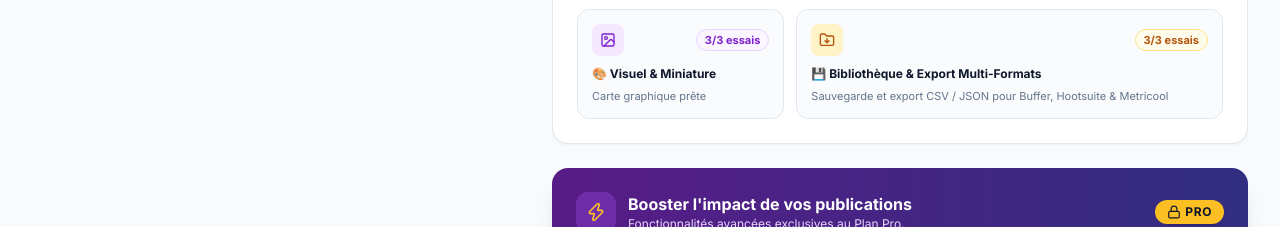
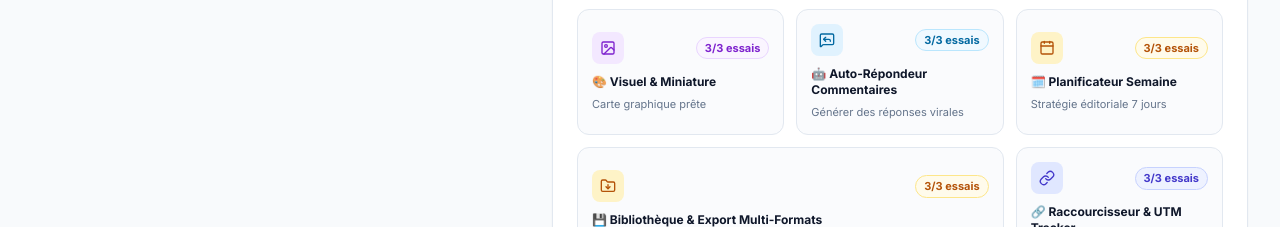
Before and after one commit to moezsk-dev/postcraft-b2b, a plain HTML site: page index.html in a window 1280 px wide. Shown: the part 725-952 px from the top of the page. Drawn offline with nearby package versions, Linux system fonts and the light colour scheme.

Commit message:
index.html

```diff
--- a/index.html
+++ b/index.html
@@ -4,8 +4,11 @@
     <meta charset="UTF-8">
     <meta name="viewport" content="width=device-width, initial-scale=1.0">
     <title id="appTitle">PostCraft Omni — Générateur de Contenu IA Multicanal</title>
+    <!-- Chargement de Tailwind CSS pour un design SaaS moderne et responsive -->
     <script src="https://cdn.tailwindcss.com"></script>
+    <!-- Police Inter pour une typographie épurée -->
     <link href="https://fonts.googleapis.com/css2?family=Inter:wght@400;500;600;700&display=swap" rel="stylesheet">
+    <!-- Icônes Lucide pour l'interface -->
     <script src="https://unpkg.com/lucide@latest"></script>
     <style>
         body {
@@ -171,7 +174,7 @@
                         <option value="Arabe">🇸🇦 Arabe (العربية)</option>
                         <option value="Chinois">🇨🇳 Chinois (中文)</option>
                         <option value="Russe">🇷🇺 Russe (Русский)</option>
-                        <option value="Coréen">🇰🇷 Coréen (한국어)</option>
+                        <option value="Coréen">🇰🇷 한국어 (Coréen)</option>
                         <option value="Allemand">🇩🇪 Allemand (Deutsch)</option>
                         <option value="Italien">🇮🇹 Italien (Italiano)</option>
                         <option value="Portugais">🇵🇹 Portugais (Português)</option>
@@ -223,7 +226,7 @@
                     <h3 id="loadingTitle" class="text-base font-bold text-slate-900">Génération multi-plateforme en cours...</h3>
                 </div>
 
-                <!-- Conteneur des Résultats (avec Réécriveur 1-Clic intégré sous chaque post) -->
+                <!-- Conteneur des Résultats -->
                 <div id="resultsContainer" class="hidden space-y-6">
                     <div class="flex items-center justify-between">
                         <h2 id="resultsTitle" class="text-lg font-bold text-slate-900 flex items-center gap-2">
@@ -250,7 +253,7 @@
                     </div>
 
                     <div class="grid grid-cols-1 sm:grid-cols-2 md:grid-cols-3 gap-3">
-                        <!-- Nouveau Module 1 : Clonage de Voix & Ton Personnel (Brand Voice) -->
+                        <!-- Module 1 : Clonage Brand Voice -->
                         <button onclick="openBrandVoicePanel()" class="p-3.5 rounded-xl border border-slate-200 hover:border-indigo-500 bg-slate-50/70 hover:bg-indigo-50/40 transition text-left space-y-1.5">
                             <div class="flex items-center justify-between">
                                 <span class="w-8 h-8 rounded-lg bg-indigo-100 text-indigo-700 flex items-center justify-center"><i data-lucide="user-check" class="w-4 h-4"></i></span>
@@ -260,7 +263,7 @@
                             <p class="text-[11px] text-slate-500">Reproduire votre style exact</p>
                         </button>
 
-                        <!-- Nouveau Module 2 : Espion & Analyseur de Posts Viraux -->
+                        <!-- Module 2 : Espion Posts Viraux -->
                         <button onclick="openViralSpyPanel()" class="p-3.5 rounded-xl border border-slate-200 hover:border-rose-500 bg-slate-50/70 hover:bg-rose-50/40 transition text-left space-y-1.5">
                             <div class="flex items-center justify-between">
                                 <span class="w-8 h-8 rounded-lg bg-rose-100 text-rose-700 flex items-center justify-center"><i data-lucide="radar" class="w-4 h-4"></i></span>
@@ -270,7 +273,7 @@
                             <p class="text-[11px] text-slate-500">Décortiquer un post concurrent</p>
                         </button>
 
-                        <!-- Module : Scoreur de Viralité IA -->
+                        <!-- Module 3 : Scoreur de Viralité -->
                         <button onclick="useTrialModule('virality')" class="p-3.5 rounded-xl border border-slate-200 hover:border-[#0A66C2] bg-slate-50/70 hover:bg-blue-50/40 transition text-left space-y-1.5">
                             <div class="flex items-center justify-between">
                                 <span class="w-8 h-8 rounded-lg bg-emerald-100 text-emerald-700 flex items-center justify-center"><i data-lucide="gauge" class="w-4 h-4"></i></span>
@@ -280,7 +283,7 @@
                             <p class="text-[11px] text-slate-500">Note /100 & conseils IA</p>
                         </button>
 
-                        <!-- Module : Générateur de Visuels IA -->
+                        <!-- Module 4 : Visuel & Miniature -->
                         <button onclick="useTrialModule('visual')" class="p-3.5 rounded-xl border border-slate-200 hover:border-[#0A66C2] bg-slate-50/70 hover:bg-blue-50/40 transition text-left space-y-1.5">
                             <div class="flex items-center justify-between">
                                 <span class="w-8 h-8 rounded-lg bg-purple-100 text-purple-700 flex items-center justify-center"><i data-lucide="image" class="w-4 h-4"></i></span>
@@ -290,14 +293,44 @@
                             <p class="text-[11px] text-slate-500">Carte graphique prête</p>
                         </button>
 
-                        <!-- Module : Bibliothèque & Export Multi-Formats -->
+                        <!-- Nouveau Module 5 : Auto-Répondeur de Commentaires -->
+                        <button onclick="useTrialModule('autoresponder')" class="p-3.5 rounded-xl border border-slate-200 hover:border-sky-500 bg-slate-50/70 hover:bg-sky-50/40 transition text-left space-y-1.5">
+                            <div class="flex items-center justify-between">
+                                <span class="w-8 h-8 rounded-lg bg-sky-100 text-sky-700 flex items-center justify-center"><i data-lucide="message-square-reply" class="w-4 h-4"></i></span>
+                                <span id="badge-autoresponder" class="text-[11px] font-bold px-2 py-0.5 rounded-full bg-sky-50 text-sky-700 border border-sky-200">3/3 essais</span>
+                            </div>
+                            <div class="font-bold text-xs text-slate-900 pt-1">🤖 Auto-Répondeur Commentaires</div>
+                            <p class="text-[11px] text-slate-500">Générer des réponses virales</p>
+                        </button>
+
+                        <!-- Nouveau Module 6 : Planificateur Éditorial 7 Jours -->
+                        <button onclick="useTrialModule('editorial')" class="p-3.5 rounded-xl border border-slate-200 hover:border-amber-500 bg-slate-50/70 hover:bg-amber-50/40 transition text-left space-y-1.5">
+                            <div class="flex items-center justify-between">
+                                <span class="w-8 h-8 rounded-lg bg-amber-100 text-amber-700 flex items-center justify-center"><i data-lucide="calendar" class="w-4 h-4"></i></span>
+                                <span id="badge-editorial" class="text-[11px] font-bold px-2 py-0.5 rounded-full bg-amber-50 text-amber-700 border border-amber-200">3/3 essais</span>
+                            </div>
+                            <div class="font-bold text-xs text-slate-900 pt-1">🗓️ Planificateur Semaine</div>
+                            <p class="text-[11px] text-slate-500">Stratégie éditoriale 7 jours</p>
+                        </button>
+
+                        <!-- Module 7 : Bibliothèque & Export Multi-Formats -->
                         <button onclick="useTrialModule('export')" class="p-3.5 rounded-xl border border-slate-200 hover:border-[#0A66C2] bg-slate-50/70 hover:bg-blue-50/40 transition text-left space-y-1.5 sm:col-span-2">
                             <div class="flex items-center justify-between">
                                 <span class="w-8 h-8 rounded-lg bg-amber-100 text-amber-700 flex items-center justify-center"><i data-lucide="folder-down" class="w-4 h-4"></i></span>
                                 <span id="badge-export" class="text-[11px] font-bold px-2 py-0.5 rounded-full bg-amber-50 text-amber-700 border border-amber-200">3/3 essais</span>
                             </div>
                             <div class="font-bold text-xs text-slate-900 pt-1">💾 Bibliothèque & Export Multi-Formats</div>
-                            <p class="text-[11px] text-slate-500">Sauvegarde et export CSV / JSON pour Buffer, Hootsuite & Metricool</p>
+                            <p class="text-[11px] text-slate-500">Sauvegarde et export CSV / JSON pour Buffer & Metricool</p>
+                        </button>
+
+                        <!-- Nouveau Module 8 : Raccourcisseur & UTM Tracker -->
+                        <button onclick="useTrialModule('utmtracker')" class="p-3.5 rounded-xl border border-slate-200 hover:border-indigo-500 bg-slate-50/70 hover:bg-indigo-50/40 transition text-left space-y-1.5">
+                            <div class="flex items-center justify-between">
+                                <span class="w-8 h-8 rounded-lg bg-indigo-100 text-indigo-700 flex items-center justify-center"><i data-lucide="link" class="w-4 h-4"></i></span>
+                                <span id="badge-utmtracker" class="text-[11px] font-bold px-2 py-0.5 rounded-full bg-indigo-50 text-indigo-700 border border-indigo-200">3/3 essais</span>
+                            </div>
+                            <div class="font-bold text-xs text-slate-900 pt-1">🔗 Raccourcisseur & UTM Tracker</div>
+                            <p class="text-[11px] text-slate-500">Suivi précis des clics et du trafic</p>
                         </button>
                     </div>
 
@@ -463,7 +496,7 @@
                 </div>
             </div>
 
-            <!-- Lecteur Audio Voix-Off HD (affiché après génération) -->
+            <!-- Lecteur Audio Voix-Off HD -->
             <div id="neuralAudioPlayerBox" class="hidden bg-emerald-50 border border-emerald-200 rounded-xl p-3 flex flex-col sm:flex-row items-center justify-between gap-3">
                 <div class="flex items-center gap-2 text-xs font-semibold text-emerald-900">
                     <span class="w-2.5 h-2.5 rounded-full bg-emerald-500 animate-pulse"></span>
@@ -472,11 +505,10 @@
                 <audio id="neuralAudioElement" controls class="h-8 w-full sm:w-64"></audio>
             </div>
 
-            <!-- Espace de Montage : Aperçu dynamique (9:16 ou 16:9) + Storyboard -->
+            <!-- Espace de Montage -->
             <div id="videoStudioWorkspace" class="hidden grid grid-cols-1 md:grid-cols-12 gap-5 pt-3 border-t border-slate-100">
                 <!-- Écran de Prévisualisation Vidéo -->
                 <div id="videoPlayerContainer" class="md:col-span-5 bg-slate-950 rounded-2xl p-4 text-white flex flex-col justify-between aspect-[9/15] relative overflow-hidden border-4 border-slate-800 shadow-2xl transition-all duration-300">
-                    <!-- Image de fond IA dynamique -->
                     <img id="videoSceneImage" src="" alt="Visuel IA" class="absolute inset-0 w-full h-full object-cover opacity-55 transition-transform duration-[2500ms] ease-out scale-100">
                     <div class="absolute inset-0 bg-gradient-to-t from-slate-950 via-slate-950/40 to-slate-950/70"></div>
 
@@ -524,7 +556,7 @@
                 <i data-lucide="crown" class="w-6 h-6"></i>
             </div>
             <h3 class="text-2xl font-bold text-slate-900 mb-2">Passez au Plan Pro Multicanal</h3>
-            <p class="text-sm text-slate-500 mb-6">Débloquez en illimité le Clonage Brand Voice, l'Espion de Posts Viraux, le Réécriveur 1-Clic, le Scoreur IA, les Visuels, les Carrousels PDF et le Calendrier Éditorial pour 29€ / mois.</p>
+            <p class="text-sm text-slate-500 mb-6">Débloquez en illimité le Clonage Brand Voice, l'Espion Viral, le Réécriveur 1-Clic, l'Auto-Répondeur, le Planificateur Semaine et les Outils Pro pour 29€ / mois.</p>
             <button onclick="simulateUpgrade()" class="w-full py-3.5 bg-[#0A66C2] hover:bg-[#004182] text-white font-semibold rounded-xl text-sm shadow-md transition">Activer le Plan Pro maintenant</button>
         </div>
     </div>
@@ -602,7 +634,10 @@
                 viralspy: 3,
                 virality: 3,
                 visual: 3,
+                autoresponder: 3,
+                editorial: 3,
                 export: 3,
+                utmtracker: 3,
                 rewrite: 3,
                 videoscript: 3,
                 tts: 3
@@ -654,7 +689,7 @@
                 localStorage.setItem('postcraft_pro', 'true');
                 applyAdminModeUI();
                 closeSecretAdminModal();
-                showToast("Accès Fondateur Fondateur Activé (Illimité) !", "key-round");
+                showToast("Accès Fondateur Illimité Activé !", "key-round");
             } else {
                 showToast("Code secret incorrect.", "alert-circle");
             }
@@ -908,7 +943,6 @@
             `;
             document.getElementById('videoFullScriptOutput').innerHTML = scriptHtml;
             document.getElementById('videoTeleprompterText').innerText = "Tu t'épuises à créer du contenu tous les jours, mais ton audience stagne ?";
-            document.getElementById('videoSceneImage.src') = "https://placehold.co/600x1000/0f172a/38bdf8?text=Scene+1+Video";
             showToast("Script & Storyboard générés avec succès !", "clapperboard");
         }
 
@@ -954,6 +988,12 @@
                 out.innerHTML = "<strong>🎨 Visuel & Miniature HD :</strong><br>Image générée avec succès ! <a href='#' class='text-amber-300 underline font-bold'>Télécharger la carte PNG (1200x630)</a>";
             } else if (mod === 'export') {
                 out.innerHTML = "<strong>💾 Bibliothèque & Export :</strong><br>• 3 posts exportés au format <strong>CSV / Buffer</strong> avec succès.<br>• Prêt à être importé dans Metricool ou Hootsuite.";
+            } else if (mod === 'autoresponder') {
+                out.innerHTML = "<strong>🤖 Auto-Répondeur de Commentaires :</strong><br>1. <em>Bienveillant :</em> 'Merci pour ton retour ! C'est exactement le défi que l'on relève au quotidien.'<br>2. <em>Provocateur :</em> 'Intéressant point de vue. Penses-tu que cela fonctionne à grande échelle ?'<br>3. <em>Lead Magnet :</em> 'Merci ! Je t'envoie la ressource complète en message privé.'";
+            } else if (mod === 'editorial') {
+                out.innerHTML = "<strong>🗓️ Planificateur Semaine (7 Jours) :</strong><br>• Lundi : Post Éducatif (Conseil & Méthode)<br>• Mercredi : Étude de cas / Preuve sociale<br>• Vendredi : Opinion tranchée / Débat";
+            } else if (mod === 'utmtracker') {
+                out.innerHTML = "<strong>🔗 Raccourcisseur & UTM Tracker :</strong><br>Lien tracké généré : <code>https://postcraft.io/r/xyz99?utm_source=linkedin&utm_medium=social&utm_campaign=lancement</code>";
             }
             showToast("Module exécuté avec succès !", "cpu");
         }
```
